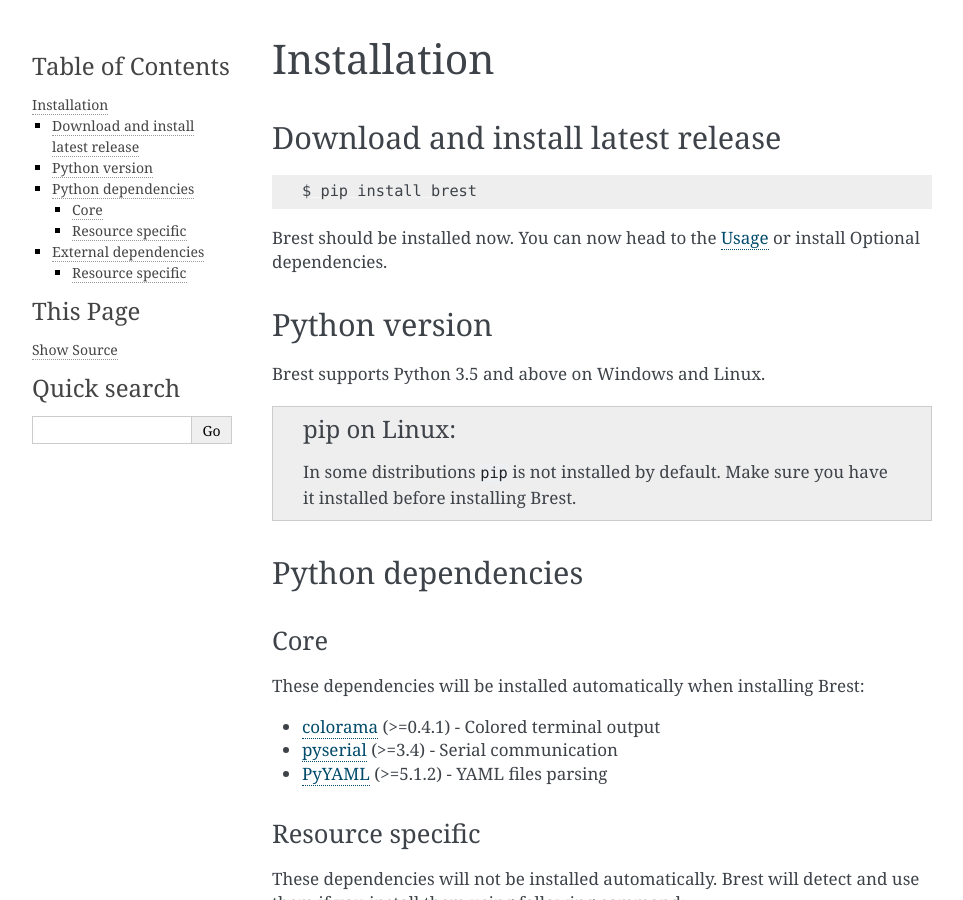
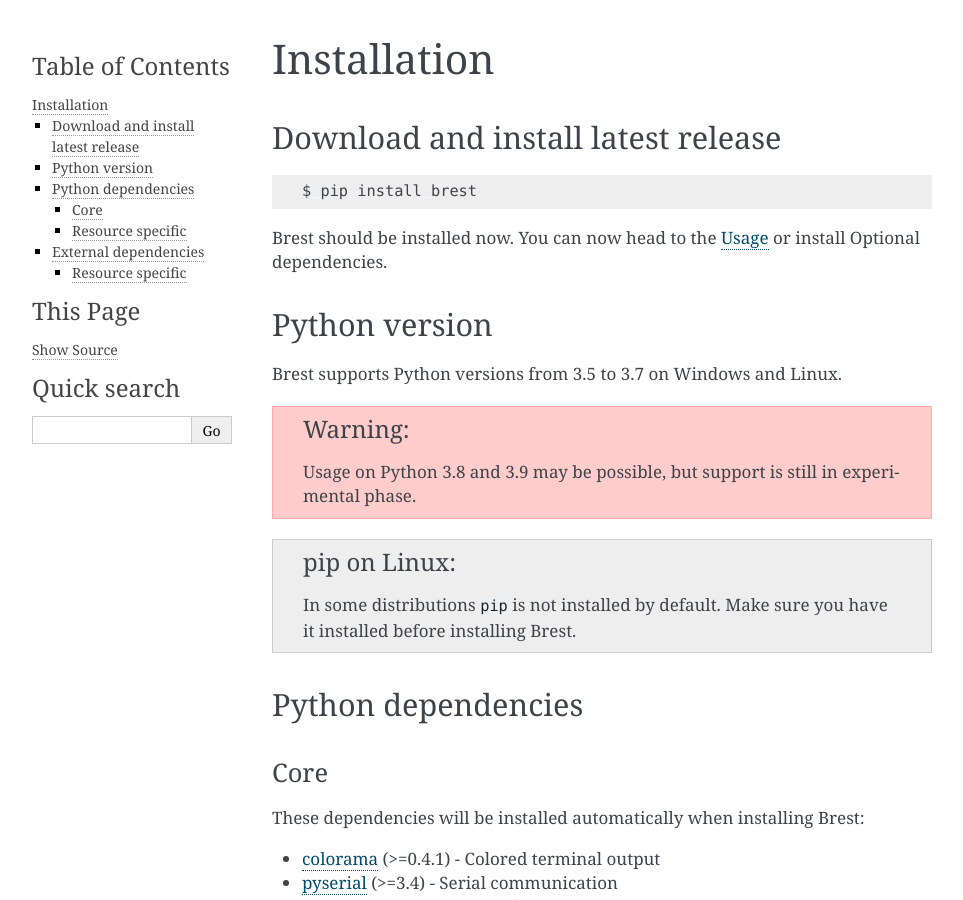
Before and after one commit to BenderRobotics/brest, a Sphinx documentation site: the page built from docs/installation.rst, in a window 1280 px wide and 900 px high. Shown: the whole window, without its empty margins (148-1111 px from the left). Built offline with Sphinx 7.4.7, drawn with Linux system fonts in a browser that asks for light colours.

Commit message:
Updated documentation

```diff
--- a/docs/installation.rst
+++ b/docs/installation.rst
@@ -19,7 +19,11 @@
 Python version
 --------------
 
-Brest supports Python 3.5 and above on Windows and Linux.
+Brest supports Python versions from 3.5 to 3.7 on Windows and Linux.
+
+.. warning::
+
+    Usage on Python 3.8 and 3.9 may be possible, but support is still in experimental phase.
 
 .. admonition:: pip on Linux
 
```
Also changed, not shown: 1 other file.
